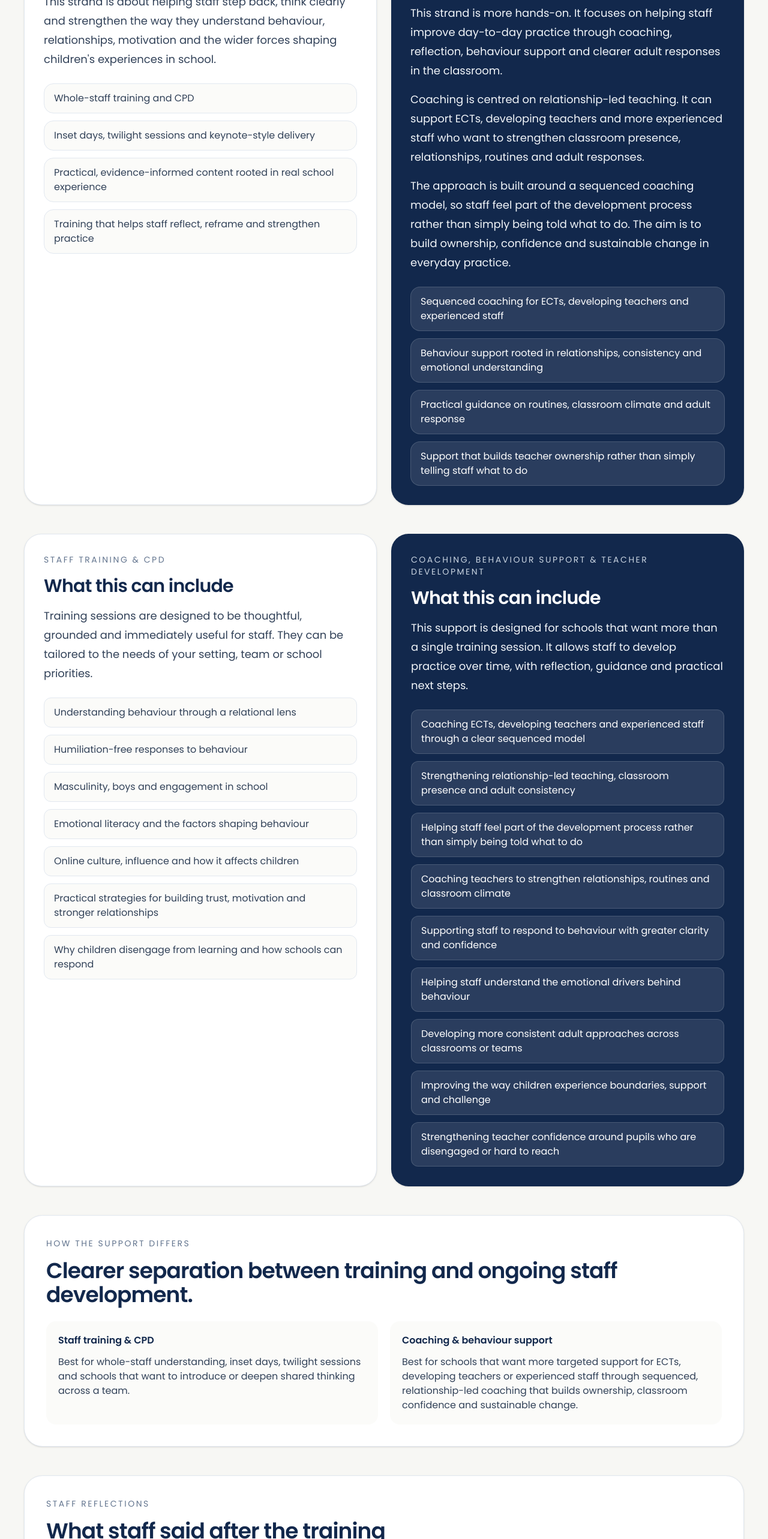
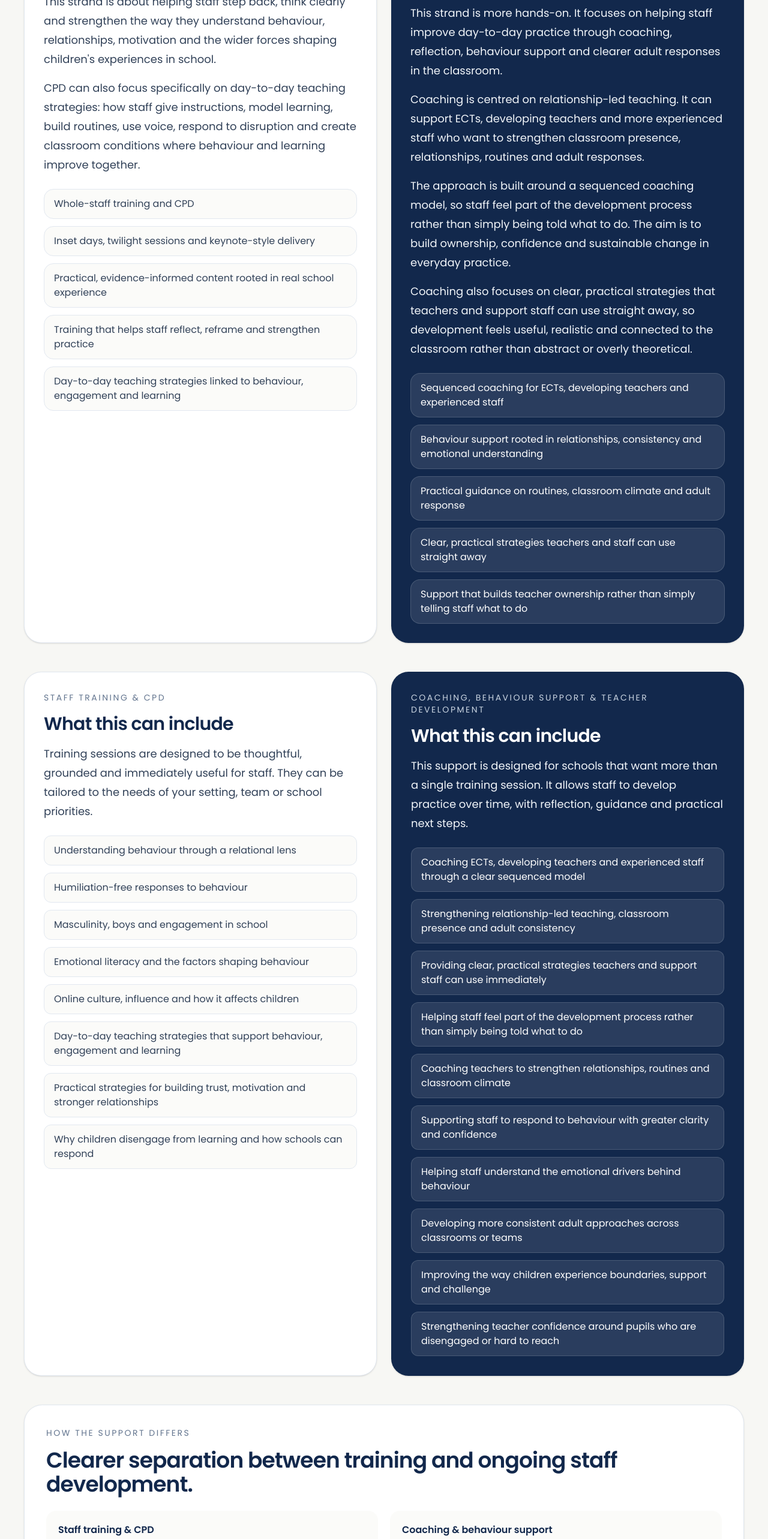
Before and after one commit to davedodd89-ai/warren-dodd-education, a Next.js app: page /schools in a window 1280 px wide. Shown: the part 1800-4366 px from the top of the page at 60% size. Built offline with nearby package versions, Linux system fonts and the light colour scheme.

Commit message:
Update schools CPD and coaching content

```diff
--- a/app/schools/page.tsx
+++ b/app/schools/page.tsx
@@ -7,12 +7,14 @@ export default function SchoolsPage() {
     "Inset days, twilight sessions and keynote-style delivery",
     "Practical, evidence-informed content rooted in real school experience",
     "Training that helps staff reflect, reframe and strengthen practice",
+    "Day-to-day teaching strategies linked to behaviour, engagement and learning",
   ];
 
   const coachingAreas = [
     "Sequenced coaching for ECTs, developing teachers and experienced staff",
     "Behaviour support rooted in relationships, consistency and emotional understanding",
     "Practical guidance on routines, classroom climate and adult response",
+    "Clear, practical strategies teachers and staff can use straight away",
     "Support that builds teacher ownership rather than simply telling staff what to do",
   ];
 
@@ -22,6 +24,7 @@ export default function SchoolsPage() {
     "Masculinity, boys and engagement in school",
     "Emotional literacy and the factors shaping behaviour",
     "Online culture, influence and how it affects children",
+    "Day-to-day teaching strategies that support behaviour, engagement and learning",
     "Practical strategies for building trust, motivation and stronger relationships",
     "Why children disengage from learning and how schools can respond",
   ];
@@ -29,6 +32,7 @@ export default function SchoolsPage() {
   const coachingSupport = [
     "Coaching ECTs, developing teachers and experienced staff through a clear sequenced model",
     "Strengthening relationship-led teaching, classroom presence and adult consistency",
+    "Providing clear, practical strategies teachers and support staff can use immediately",
     "Helping staff feel part of the development process rather than simply being told what to do",
     "Coaching teachers to strengthen relationships, routines and classroom climate",
     "Supporting staff to respond to behaviour with greater clarity and confidence",
@@ -176,6 +180,13 @@ export default function SchoolsPage() {
               in school.
             </p>
 
+            <p className="mt-4 max-w-xl text-base leading-7 text-slate-700 md:text-lg md:leading-8">
+              CPD can also focus specifically on day-to-day teaching strategies:
+              how staff give instructions, model learning, build routines, use
+              voice, respond to disruption and create classroom conditions where
+              behaviour and learning improve together.
+            </p>
+
             <div className="mt-6 grid gap-3">
               {trainingAreas.map((item) => (
                 <div
@@ -216,6 +227,13 @@ export default function SchoolsPage() {
               feel part of the development process rather than simply being told
               what to do. The aim is to build ownership, confidence and
               sustainable change in everyday practice.
+            </p>
+
+            <p className="mt-4 max-w-xl text-base leading-7 text-slate-100 md:text-lg md:leading-8">
+              Coaching also focuses on clear, practical strategies that teachers
+              and support staff can use straight away, so development feels
+              useful, realistic and connected to the classroom rather than
+              abstract or overly theoretical.
             </p>
 
             <div className="mt-6 grid gap-3">
@@ -303,8 +321,8 @@ export default function SchoolsPage() {
               </p>
               <p className="mt-3 text-sm leading-6 text-slate-700 md:text-base">
                 Best for whole-staff understanding, inset days, twilight
-                sessions and schools that want to introduce or deepen shared
-                thinking across a team.
+                sessions and schools that want practical day-to-day teaching
+                strategies linked to behaviour, engagement and learning.
               </p>
             </div>
 
@@ -316,7 +334,7 @@ export default function SchoolsPage() {
                 Best for schools that want more targeted support for ECTs,
                 developing teachers or experienced staff through sequenced,
                 relationship-led coaching that builds ownership, classroom
-                confidence and sustainable change.
+                confidence and practical strategies staff can use straight away.
               </p>
             </div>
           </div>
@@ -399,15 +417,6 @@ export default function SchoolsPage() {
                 rel="noopener noreferrer"
                 className="mt-2 inline-flex w-full items-center gap-2 break-words text-base font-semibold text-white underline underline-offset-4 md:text-lg"
               >
-                <svg
-                  xmlns="http://www.w3.org/2000/svg"
-                  viewBox="0 0 24 24"
-                  fill="currentColor"
-                  className="h-4 w-4 shrink-0"
-                  aria-hidden="true"
-                >
-                  <path d="M20.52 3.48A11.86 11.86 0 0 0 12.07 0C5.5 0 .16 5.34.16 11.91c0 2.1.55 4.16 1.6 5.97L0 24l6.3-1.65a11.86 11.86 0 0 0 5.77 1.47h.01c6.57 0 11.91-5.34 11.91-11.91 0-3.18-1.24-6.16-3.47-8.43ZM12.08 21.8h-.01a9.85 9.85 0 0 1-5.02-1.38l-.36-.21-3.74.98 1-3.65-.24-.38a9.83 9.83 0 0 1-1.5-5.25C2.2 6.46 6.63 2.03 12.08 2.03c2.63 0 5.1 1.02 6.96 2.89a9.78 9.78 0 0 1 2.87 6.97c0 5.45-4.43 9.9-9.83 9.9Zm5.39-7.36c-.29-.14-1.7-.84-1.97-.93-.26-.1-.45-.14-.65.14-.19.29-.74.93-.9 1.12-.17.19-.33.22-.62.07-.29-.14-1.2-.44-2.29-1.4-.85-.76-1.42-1.7-1.58-1.98-.17-.29-.02-.44.12-.58.12-.12.29-.33.43-.5.14-.17.19-.29.29-.48.1-.19.05-.36-.02-.5-.07-.14-.65-1.56-.89-2.13-.23-.56-.47-.48-.65-.49h-.55c-.19 0-.5.07-.77.36-.26.29-1 1-.99 2.44 0 1.44 1.05 2.84 1.19 3.03.14.19 2.06 3.15 4.99 4.42.7.3 1.24.48 1.66.61.7.22 1.33.19 1.83.12.56-.08 1.7-.69 1.94-1.35.24-.67.24-1.24.17-1.36-.07-.12-.26-.19-.55-.33Z" />
-                </svg>
                 <span>Message directly</span>
               </a>
             </div>
```
